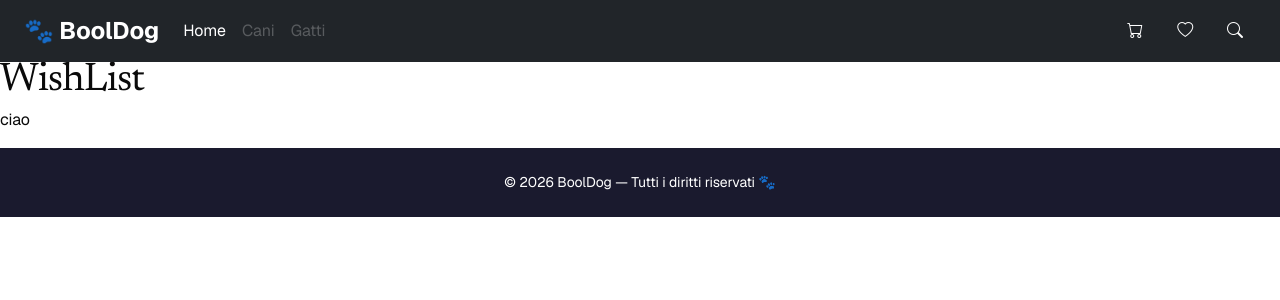
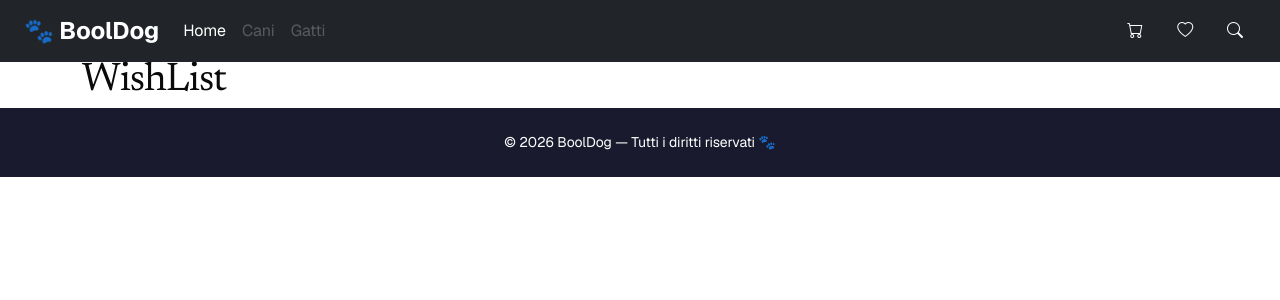
Before and after one commit to Carlo-Falanga/booldog-project-work, a React app in the folder frontend/: page /wishlist in a window 1280 px wide. Shown: the top 300 px of the page. Built offline with nearby package versions, Linux system fonts and the light colour scheme; the HTML template or start-up script is replaced by a standard one.

Commit message:
feat: update routing for wishlist and enhance WishListPage to display items

```diff
--- a/frontend/src/components/AppHeader.jsx
+++ b/frontend/src/components/AppHeader.jsx
@@ -43,7 +43,7 @@ export default function AppHeader() {
               <i className="bi bi-cart"></i>
             </Link>
             {/* Wish list button */}
-            <Link to="/" className="btn text-white">
+            <Link to="/wishlist" className="btn text-white">
               <i className="bi bi-heart"></i>
             </Link>
             <Link to="/search" className="btn text-white">
--- a/frontend/src/context/WishListContext.jsx
+++ b/frontend/src/context/WishListContext.jsx
@@ -5,8 +5,6 @@ const WishListContext = createContext();
 export function WishListContextProvider({ children }) {
 
   const wishlistArr = [];
-
-  const test = 'ciao'
 
   const [wishlist, setWishlist] = useState(() => {
     const saved = localStorage.getItem("wish_data");
@@ -26,8 +24,9 @@ export function WishListContextProvider({ children }) {
     localStorage.setItem("wish_data", JSON.stringify(updated));
   };
 
+
   return (
-    <WishListContext.Provider value={{ test }}>
+    <WishListContext.Provider value={{ wishlist, setWishlist }}>
       {children}
     </WishListContext.Provider>
   );
--- a/frontend/src/pages/ProductPage.jsx
+++ b/frontend/src/pages/ProductPage.jsx
@@ -2,11 +2,16 @@ import { createContext, useEffect, useState } from "react"
 import { Link, useParams } from "react-router-dom"
 import axios from "axios";
 import { useGlobal } from "../context/CartContext"
+import { useWishlist } from "../context/WishListContext"
+
 import SideCart from "../components/SideCart";
 
 export default function ProductPage() {
 
     const { cart, setCart } = useGlobal()
+    const { wishlist, setWishlist } = useWishlist()
+
+    console.log(wishlist)
 
     const [dataProduct, setDataProduct] = useState(null)
 
@@ -24,25 +29,6 @@ export default function ProductPage() {
 
 
     // funzione aggiungi al carrello
-    // const addToCart = () => {
-
-    //     // verifico se il prodotto esiste nel carrello
-    //     const existingProduct = cart.find(
-    //         item => item.id === dataProduct.id
-    //     );
-
-    //     // se esiste aggiorno la quantità del prodotto esistente
-    //     if (existingProduct) {
-    //         const updatedCart = cart.map(
-    //             item => item.id === dataProduct.id ? { ...item, quantity: item.quantity + 1 } : item
-    //         );
-    //         setCart(updatedCart);
-    //         // se non esiste aggiungo nuovo prodotto con quantità 1
-    //     } else {
-    //         setCart([...cart, { ...dataProduct, quantity: 1, },]);
-    //     }
-    // };
-
     const addToCart = () => {
 
         // verifico se il prodotto esiste nel carrello
@@ -82,6 +68,27 @@ export default function ProductPage() {
         }
     }
 
+    // verifico se il prodotto esiste nel carrello
+    const existingProductWL = wishlist.find(
+        item => item.slug === slug
+    );
+
+    // funzione aggiungi wishlist
+    const addToWishList = () => {
+
+        // se esiste al click lo rimuovo
+        if (existingProductWL) {
+            const updatedWishList = wishlist.filter((item) => item.slug !== slug);
+            setWishlist(updatedWishList);
+        } else {
+            // altrimenti lo aggiungo
+            setWishlist([...wishlist, { ...dataProduct },]);
+        }
+
+        console.log(existingProductWL)
+
+    };
+
 
     return (
         <div className="container py-5">
@@ -90,6 +97,9 @@ export default function ProductPage() {
                 <div className="">
                     <div className="row row-cols-2">
                         <div className="">
+                            <button onClick={addToWishList} className="btn">
+                                <i className={`bi ${existingProductWL ? 'bi-heart-fill' : 'bi-heart'}`} ></i>
+                            </button>
                             <img className="img-fluid" src={`http://localhost:3000/images/products/${dataProduct.img_url}`} alt={dataProduct.name} />
                         </div>
                         <div className="d-flex align-items-center justify-content-center">
--- a/frontend/src/pages/WishListPage.jsx
+++ b/frontend/src/pages/WishListPage.jsx
@@ -1,15 +1,28 @@
+import { Link } from "react-router-dom"
 import { useWishlist } from "../context/WishListContext"
+
 
 export default function WishListPage() {
 
-    const { test } = useWishlist()
+    const { wishlist } = useWishlist()
 
 
     return (
-        <>
+        <div className="container">
             <h1>WishList</h1>
-            <p>{test}</p>
-        </>
+            <div className="row row-cols-4">
+                {
+                    wishlist.map(item =>
+                        <Link to={`/product/${item.slug}`} key={item.id}>
+                            <div>
+                                <img className="img-fluid" src={`http://localhost:3000/images/products/${item.img_url}`} alt={item.name} />
+                            </div>
+                            {item.name}
+                        </Link>
+                    )
+                }
+            </div>
+        </div>
     )
 
 }
```
